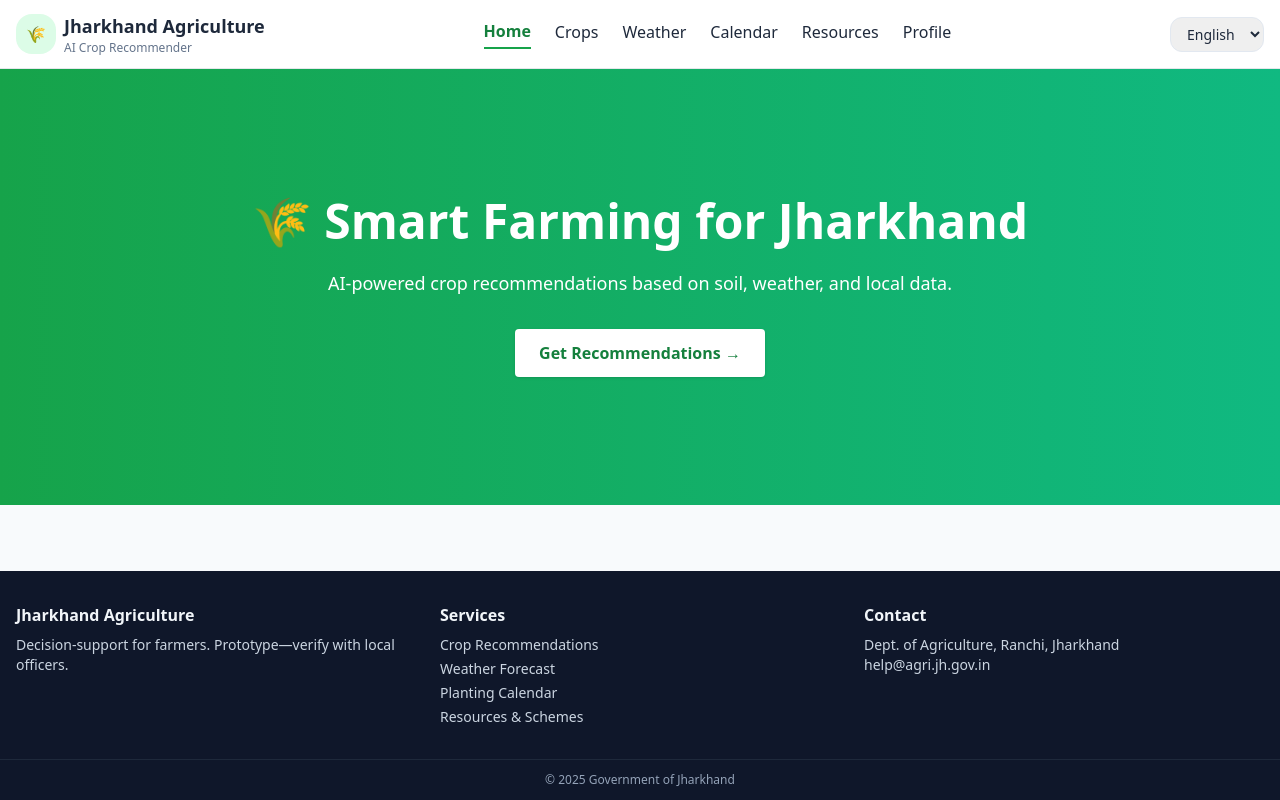
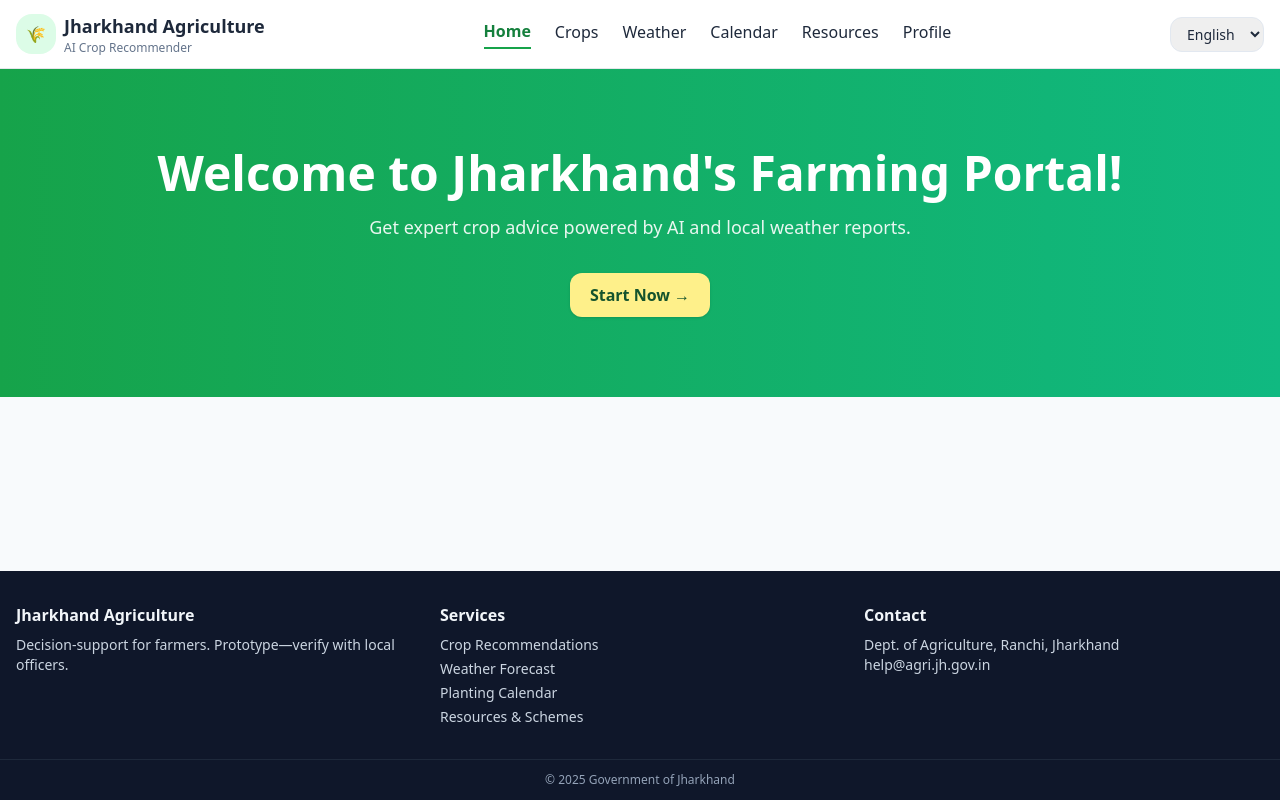
Before and after one commit to Salahuddin-13/punjab-crop-recommender, a React (Create React App) app: page / in a window 1280 px wide. Built offline with nearby package versions, Linux system fonts and the light colour scheme.

Commit message:
Update home page style and text

```diff
--- a/src/pages/Home.js
+++ b/src/pages/Home.js
@@ -1,17 +1,25 @@
-// pages/Home.jsx
+import React from "react";
+import { Link } from "react-router-dom";
+
 export default function Home() {
   return (
-    <section className="bg-gradient-to-r from-green-600 to-emerald-500 text-white text-center py-32">
-      <h1 className="text-5xl font-bold">🌾 Smart Farming for Jharkhand</h1>
-      <p className="mt-6 text-lg">
-        AI-powered crop recommendations based on soil, weather, and local data.
-      </p>
-      <a
-        href="/crops"
-        className="mt-8 inline-block bg-white text-green-700 font-semibold px-6 py-3 rounded shadow hover:bg-slate-100 transition"
-      >
-        Get Recommendations →
-      </a>
+    <section className="bg-gradient-to-r from-green-600 to-emerald-500 text-white">
+      <div className="max-w-7xl mx-auto px-6 py-20 text-center">
+        <h1 className="text-4xl md:text-5xl font-bold">
+          Welcome to Jharkhand's Farming Portal!
+        </h1>
+        <p className="mt-4 text-lg opacity-90">
+          Get expert crop advice powered by AI and local weather reports.
+        </p>
+        <div className="mt-8 flex justify-center gap-4">
+          <Link
+            to="/crops"
+            className="bg-yellow-200 text-green-900 font-semibold px-5 py-2.5 rounded-xl shadow hover:bg-yellow-100"
+          >
+            Start Now &rarr;
+          </Link>
+        </div>
+      </div>
     </section>
   );
 }
```
